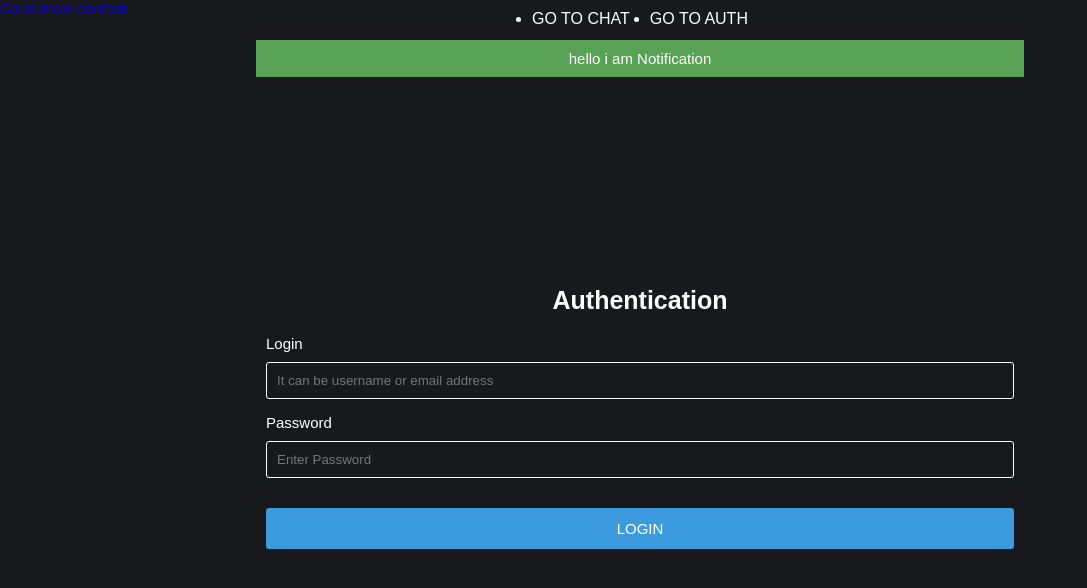
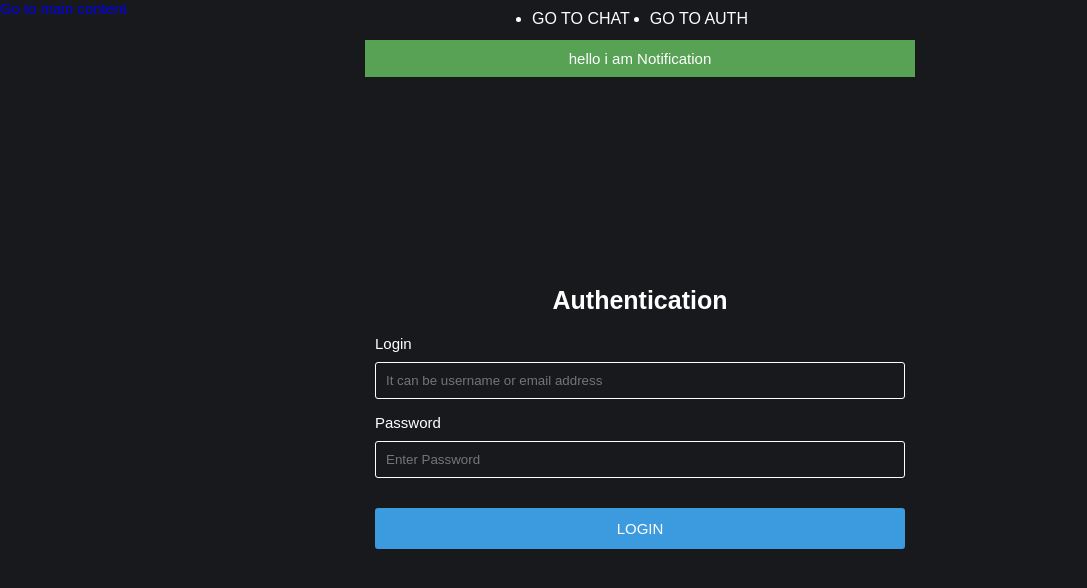
Before and after one commit to Aegnor/chat, a Vue app in the folder client/: page /auth in a window 1280 px wide. Shown: the top 588 px of the page, without its empty margins (0-1087 px from the left). Built offline with nearby package versions, Linux system fonts and the light colour scheme; no server answers.

Commit message:
add max-width to container-small

```diff
--- a/client/src/assets/styles/layout.scss
+++ b/client/src/assets/styles/layout.scss
@@ -1,6 +1,7 @@
 .container {
     &-small {
         width: 60%;
+        max-width: 550px;
         margin: 0 auto;
         padding: 10px;
     }
```
